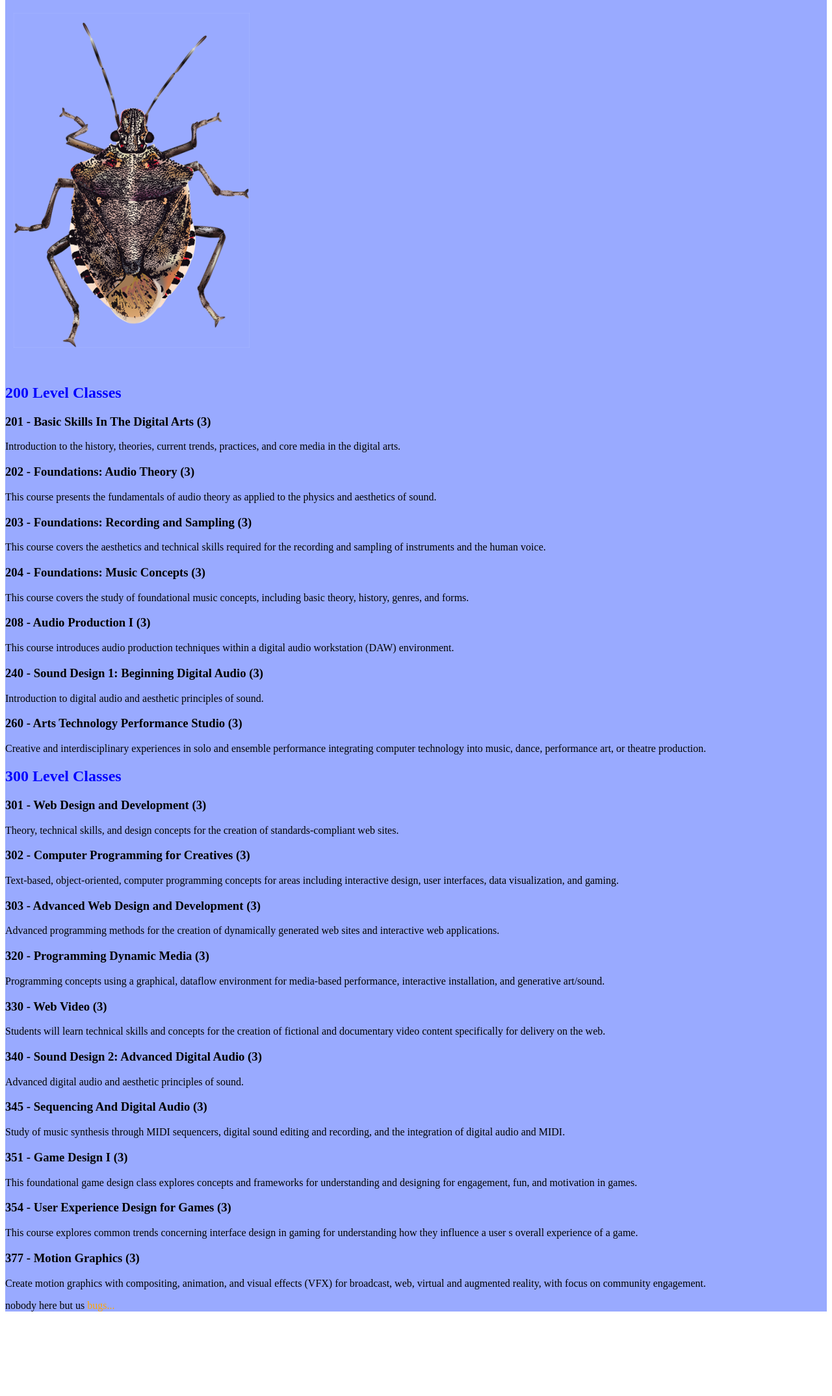
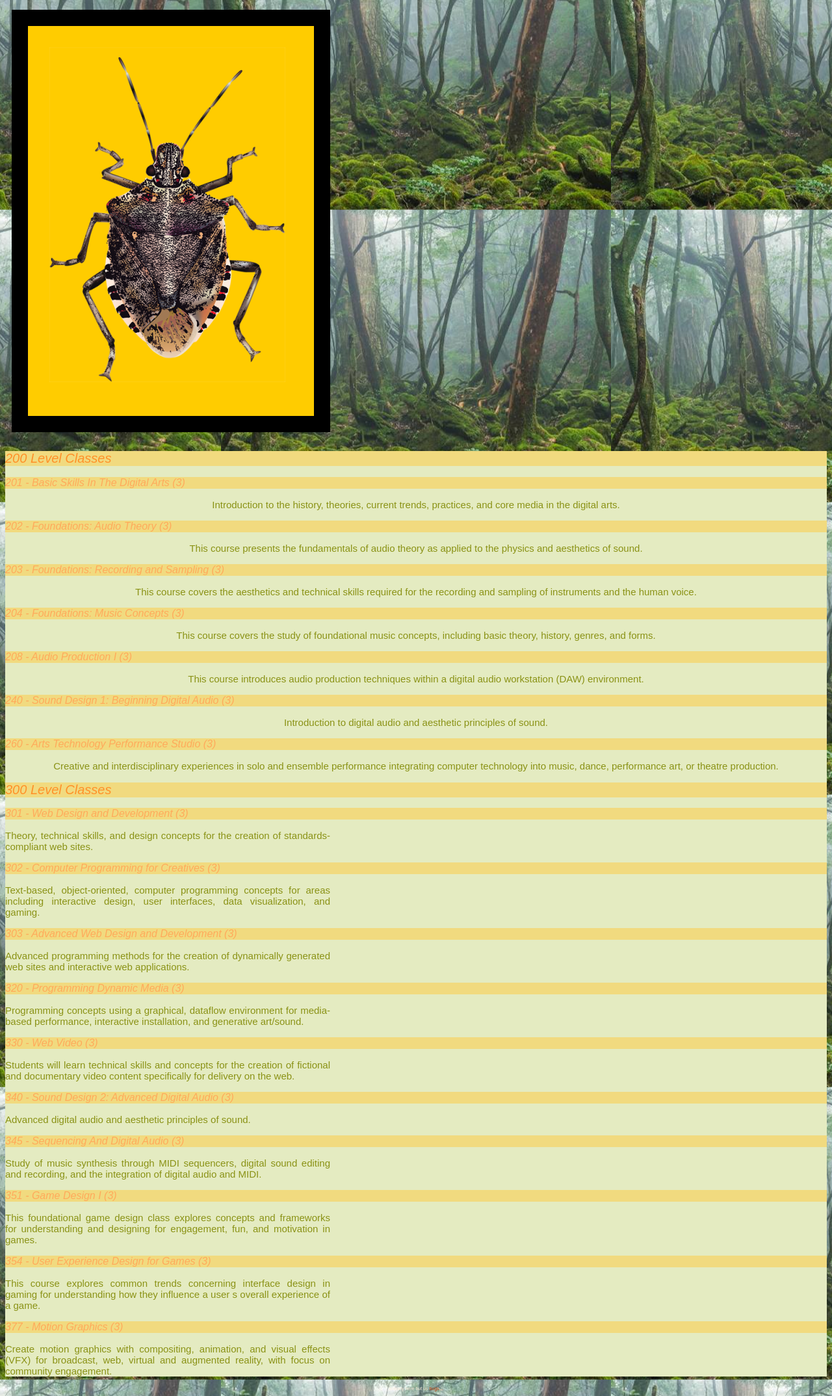
Before and after one commit to ufohotspot/CTK404, a plain HTML site: page page2.html in a window 1280 px wide. Shown: the part 153-2301 px from the top of the page at 65% size. Before the commit the page ends 2187 px from the top, so only its background shows below. Drawn offline with Linux system fonts and the light colour scheme.

Commit message:
Add files via upload

```diff
--- a/page2.html
+++ b/page2.html
@@ -1,82 +1,83 @@
 <!DOCTYPE html>
 <html lang="en">
-  <head>
+  <head class="customtext">
     <meta charset="UTF-8">
     <title>Creative Technologies</title>
-    <link href="style.css" rel="stylesheet" type="text/css" />
+    <link href="stylesheet.css" rel="stylesheet" type="text/css"/>
   </head>
-  <body>
-    <div class="div1">
+  <body class="customtext">
+    <div class="nav">
 <nav>
-    <li><a href="BirsaAssignment3.html">Home</a></li>
+    <li><a href="Assignment4.html">Home</a></li>
     <li><a href="page1.html">Requirements and Sequences</a></li>
     <li><a href="page2.html">CTK Courses</a></li>
 </nav>
+</div>
 <br>
 <header>
-<h1 id="specialid">Creative Technologies Courses</h1>
-<img src="bug3.png" alt="a stinky little bug" >
+<h1 class="h1">Creative Technologies Courses</h1>
+<img class="imgbox" src="bug3.png" alt="a stinky little bug" >
 </header>
 
 <main>
 <h2 class="h2">200 Level Classes</h2>
 
 <h3 class="h3">201 - Basic Skills In The Digital Arts (3)</h3>
-<p class="specialp">Introduction to the history, theories, current trends, practices, and core media in the digital arts.</p>
+<p class="centerp">Introduction to the history, theories, current trends, practices, and core media in the digital arts.</p>
 
 <h3 class="h3">202 - Foundations: Audio Theory (3)</h3>
-<p class="specialp">This course presents the fundamentals of audio theory as applied to the physics and aesthetics of sound.</p>
+<p class="centerp">This course presents the fundamentals of audio theory as applied to the physics and aesthetics of sound.</p>
 
 <h3 class="h3">203 - Foundations: Recording and Sampling (3)</h3>
-<p class="specialp">This course covers the aesthetics and technical skills required for the recording and sampling of instruments and the human voice.</p>
+<p class="centerp">This course covers the aesthetics and technical skills required for the recording and sampling of instruments and the human voice.</p>
 
 <h3 class="h3">204 - Foundations: Music Concepts (3)</h3>
-<p class="specialp">This course covers the study of foundational music concepts, including basic theory, history, genres, and forms.</p>
+<p class="centerp">This course covers the study of foundational music concepts, including basic theory, history, genres, and forms.</p>
 
 <h3 class="h3">208 - Audio Production I (3)</h3>
-<p class="specialp">This course introduces audio production techniques within a digital audio workstation (DAW) environment.</p>
+<p class="centerp">This course introduces audio production techniques within a digital audio workstation (DAW) environment.</p>
 
 <h3 class="h3">240 - Sound Design 1: Beginning Digital Audio (3)</h3>
-<p class="specialp">Introduction to digital audio and aesthetic principles of sound.</p>
+<p class="centerp">Introduction to digital audio and aesthetic principles of sound.</p>
 
 <h3 class="h3">260 - Arts Technology Performance Studio (3)</h3>
-<p class="specialp">Creative and interdisciplinary experiences in solo and ensemble performance integrating computer technology into music, dance, performance art, or theatre production.</p>
+<p class="centerp">Creative and interdisciplinary experiences in solo and ensemble performance integrating computer technology into music, dance, performance art, or theatre production.</p>
 
 <h2 class="h2">300 Level Classes</h2>
 
 <h3 class="h3">301 - Web Design and Development (3)</h3>
-<p class="specialp">Theory, technical skills, and design concepts for the creation of standards-compliant web sites.</p>
+<p class="justifyp">Theory, technical skills, and design concepts for the creation of standards-compliant web sites.</p>
 
 <h3 class="h3">302 - Computer Programming for Creatives (3)</h3>
-<p>Text-based, object-oriented, computer programming concepts for areas including interactive design, user interfaces, data visualization, and gaming.</p>
+<p class="justifyp">Text-based, object-oriented, computer programming concepts for areas including interactive design, user interfaces, data visualization, and gaming.</p>
 
 <h3 class="h3">303 - Advanced Web Design and Development (3)</h3>
-<p class="specialp">Advanced programming methods for the creation of dynamically generated web sites and interactive web applications.</p>
+<p class="justifyp">Advanced programming methods for the creation of dynamically generated web sites and interactive web applications.</p>
 
 <h3 class="h3">320 - Programming Dynamic Media (3)</h3>
-<p class="specialp">Programming concepts using a graphical, dataflow environment for media-based performance, interactive installation, and generative art/sound.</p>
+<p class="justifyp">Programming concepts using a graphical, dataflow environment for media-based performance, interactive installation, and generative art/sound.</p>
 
 <h3 class="h3">330 - Web Video (3)</h3>
-<p class="specialp">Students will learn technical skills and concepts for the creation of fictional and documentary video content specifically for delivery on the web.</p>
+<p class="justifyp">Students will learn technical skills and concepts for the creation of fictional and documentary video content specifically for delivery on the web.</p>
 
 <h3 class="h3">340 - Sound Design 2: Advanced Digital Audio (3)</h3>
-<p class="specialp">Advanced digital audio and aesthetic principles of sound.</p>
+<p class="justifyp">Advanced digital audio and aesthetic principles of sound.</p>
 
 <h3 class="h3">345 - Sequencing And Digital Audio (3)</h3>
-<p class="specialp">Study of music synthesis through MIDI sequencers, digital sound editing and recording, and the integration of digital audio and MIDI.</p>
+<p class="justifyp">Study of music synthesis through MIDI sequencers, digital sound editing and recording, and the integration of digital audio and MIDI.</p>
 
 <h3 class="h3">351 - Game Design I (3)</h3>
-<p class="specialp">This foundational game design class explores concepts and frameworks for understanding and designing for engagement, fun, and motivation in games.</p>
+<p class="justifyp">This foundational game design class explores concepts and frameworks for understanding and designing for engagement, fun, and motivation in games.</p>
 
 <h3 class="h3">354 - User Experience Design for Games (3)</h3>
-<p class="specialp">This course explores common trends concerning interface design in gaming for understanding how they influence a user s overall experience of a game.</p>
+<p class="justifyp">This course explores common trends concerning interface design in gaming for understanding how they influence a user s overall experience of a game.</p>
 
 <h3 class="h3">377 - Motion Graphics (3)</h3>
-<p class="specialp">Create motion graphics with compositing, animation, and visual effects (VFX) for broadcast, web, virtual and augmented reality, with focus on community engagement.</p>
+<p class="justifyp">Create motion graphics with compositing, animation, and visual effects (VFX) for broadcast, web, virtual and augmented reality, with focus on community engagement.</p>
 </main>
 
-<footer>
-  <p>nobody here but us <span class="spanstyle">bugs...</span></p>
+<footer class="customtext">
+  <p class="footer">nobody here but us <span class="spanstyle">bugs...</span></p>
 </footer>
     </div>
   </body>
--- /dev/null
+++ b/stylesheet.css
@@ -0,0 +1,129 @@
+/*this is a stylesheet for Assignment4.html*/
+
+/*FONTS*/
+
+.customtext {
+    font-family: Arial, Helvetica, sans-serif;
+    font-size: 15px;
+}
+
+/*CLASSES*/
+
+.h1 {
+    color: #ff7b00;
+    font: italic normal 20px Arial, Helvetica, serif;
+        background-color: #ffc7387a;
+}
+
+.h2 {
+color: #ff9129;
+font: italic normal 20px Arial, Helvetica, serif;
+    background-color: #ffc7387a;
+}
+
+.h3 {
+    color:#ffaa5b;
+    font: italic normal 16px Arial, Helvetica, serif;
+    background-color: #ffc7387a;
+}
+
+.h4 {
+    color:#ffaa5b;
+    font: italic normal 13px Arial, Helvetica, serif;
+    background-color: #ffc7387a;
+}
+
+.centerp {
+    text-align: center;
+    color:#8a9215;
+}
+.justifyp {
+    width: 500px;
+    text-align: justify;
+    color: #8a9215;
+}
+
+.nav {
+    font: normal 10px Arial, Helvetica, sans-serif;
+    border: 2px solid #6A6F0A;
+    padding: 2px;
+    margin: 10px 10px;
+    background-color: #E1CE88;
+    width: 200px;
+    align-self: center;
+}
+
+.footer {
+    font-size: 7px;
+    text-align: center;
+    color: antiquewhite;
+}
+
+
+/*PAGE LAYOUT*/
+
+body {
+    background-color: #eeeeee;
+}
+
+main {
+    background-color: #E4EBC1;
+}
+
+.divexample {
+    background-color: #E1CE88;
+  }
+
+/*ALIGNMENT*/
+.textcenter {
+    text-align: center;
+}
+
+.textjustify {
+    text-align: justify;
+}
+
+/*BORDER*/
+
+.zeroout {
+    margin: 0;
+    padding: 0;
+}
+.imgbox {
+    border: 25px solid black;
+    padding: 20px;
+    margin: 40px 10px 10px 10px;
+    background-color: #ffcc00;
+
+}
+
+.boxmod {
+    border: 5px solid #6A6F0A;
+    padding: 2px;
+    margin: 40px 10px;
+    background-color: #E1CE88;
+    width: 200px;
+    line-height: 12px;
+    font-size: smaller;
+}
+.boxmod2 {
+    border: 5px solid #6A6F0A;
+    padding: 2px;
+    margin: 40px 10px;
+    background-color: #E1CE88;
+    width: 450px;
+    line-height: 12px;
+    font-size: smaller;
+}
+
+
+body {
+    background-color: #AF6621;
+    background-image: url(forest1.png);
+    background-repeat: repeat;
+    background-position: center;
+}
+
+.spanstyle {
+    color: #C64A14;
+  }
```
Also changed, not shown: Assignment4.html (added, +53 -0 lines), page1.html (+16 -14 lines), forest1.png (added).
